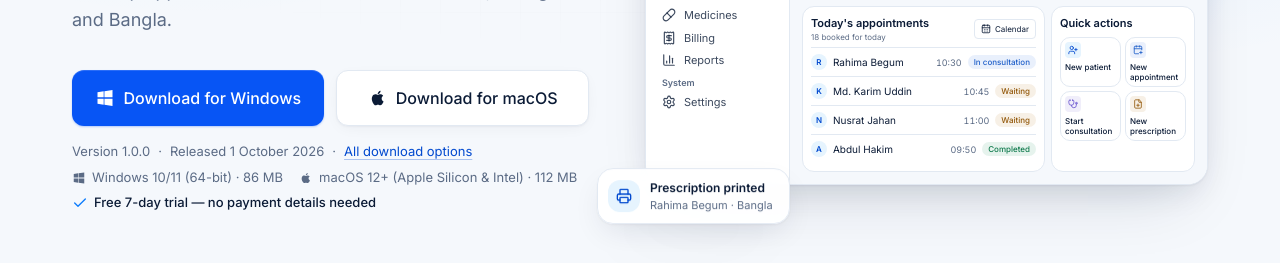
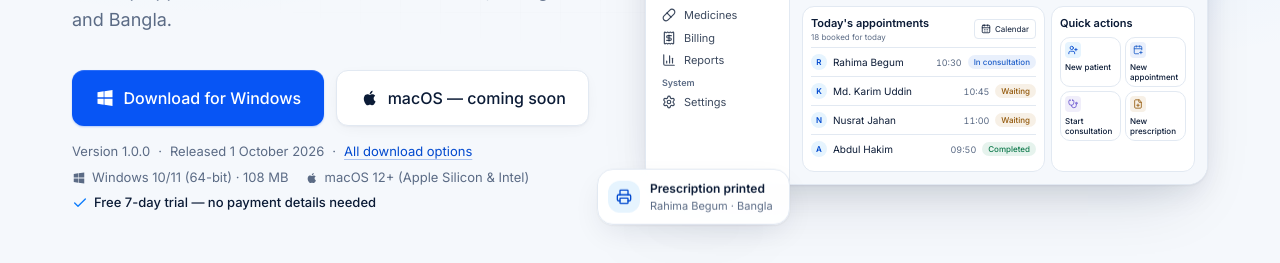
Before and after one commit to Qualixe/medidesk-landing, a Next.js app: page / in a window 1280 px wide. Shown: the part 413-676 px from the top of the page. Built offline with nearby package versions, Linux system fonts and the light colour scheme.

Commit message:
continue

```diff
--- a/src/app/download/page.tsx
+++ b/src/app/download/page.tsx
@@ -4,7 +4,7 @@ import { DownloadPage } from "@/components/download/download-page";
 export const metadata: Metadata = {
   title: "Download",
   description:
-    "Download MediDesk for Windows and macOS. Installation steps, system requirements and checksums.",
+    "Download MediDesk for Windows (macOS coming soon). Installation steps, system requirements and checksums.",
   alternates: { canonical: "/download" },
   openGraph: { url: "/download" },
 };
--- a/src/app/page.tsx
+++ b/src/app/page.tsx
@@ -37,9 +37,9 @@ export default function Home() {
       />
       <Hero />
       <TrustStrip />
-      <Features />
+      {/* <Features /> */}
       <PrescriptionShowcase />
-      <Security />
+
       <Pricing />
       <Faq />
       <FinalCta />
--- a/src/components/download/download-page.tsx
+++ b/src/components/download/download-page.tsx
@@ -120,11 +120,11 @@ export function DownloadPage() {
           <div className="mt-5 grid gap-4 md:grid-cols-2 [&>*]:min-w-0">
             <div>
               <p className="text-[0.8125rem] font-medium text-foreground">{d.verifyWindows}</p>
-              <Code>{`Get-FileHash .\\${downloads.windows.fileName} -Algorithm SHA256`}</Code>
+              <Code>{`Get-FileHash ".\\${downloads.windows.fileName}" -Algorithm SHA256`}</Code>
             </div>
             <div>
               <p className="text-[0.8125rem] font-medium text-foreground">{d.verifyMac}</p>
-              <Code>{`shasum -a 256 ~/Downloads/${downloads.mac.fileName}`}</Code>
+              <Code>{`shasum -a 256 "$HOME/Downloads/${downloads.mac.fileName}"`}</Code>
             </div>
           </div>
         </section>
--- a/src/config/downloads.ts
+++ b/src/config/downloads.ts
@@ -47,13 +47,13 @@ export const downloads: DownloadsConfig = {
   releaseDate: "2026-10-01",
   releaseNotesUrl: "https://github.com/your-org/medidesk/releases/latest",
   windows: {
-    url: "https://github.com/your-org/medidesk/releases/latest/download/MediDesk-Setup-1.0.0-x64.exe",
-    size: "86 MB",
-    fileName: "MediDesk-Setup-1.0.0-x64.exe",
+    url: "https://medidesk-downloads-production.up.railway.app/download",
+    size: "108 MB",
+    fileName: "MediDesk Setup.exe",
     sha256: "REPLACE_WITH_SHA256_OF_WINDOWS_INSTALLER",
   },
   mac: {
-    available: true,
+    available: false,
     url: "https://github.com/your-org/medidesk/releases/latest/download/MediDesk-1.0.0-universal.dmg",
     size: "112 MB",
     fileName: "MediDesk-1.0.0-universal.dmg",
--- a/src/i18n/bn.ts
+++ b/src/i18n/bn.ts
@@ -228,7 +228,7 @@ export const bn: Dictionary = {
     perMonth: "/মাস",
     perYear: "/বছর",
     save: "{amount} সাশ্রয়",
-    billedMonthly: "প্রতি মাসে বিকাশ বা নগদে পেমেন্ট",
+    billedMonthly: "প্রতি মাসে বিকাশে পেমেন্ট",
     perMonthEquivalent: "মাসে মাত্র {amount}, বছরে একবার পেমেন্ট",
     popular: "সবচেয়ে জনপ্রিয়",
     custom: "কাস্টম",
@@ -262,7 +262,7 @@ export const bn: Dictionary = {
     allIncludeTitle: "সব প্ল্যানেই থাকছে",
     allInclude: [
       "{days} দিনের ফ্রি ট্রায়াল",
-      "বিকাশ বা নগদে পেমেন্ট",
+      "বিকাশে পেমেন্ট",
       "এনক্রিপ্টেড ক্লাউড সিঙ্ক",
       "বাংলা ও English",
     ],
@@ -284,7 +284,7 @@ export const bn: Dictionary = {
       },
       {
         q: "কোন কোন মাধ্যমে পেমেন্ট করা যায়?",
-        a: "সাবস্ক্রিপশনের টাকা বিকাশ বা নগদে দিতে পারবেন। আর অ্যাপের ভেতরে রোগীদের নগদ, কার্ড, বিকাশ, নগদ বা ব্যাংক পেমেন্ট রেকর্ড করতে পারবেন।",
+        a: "আপাতত সাবস্ক্রিপশনের টাকা বিকাশে দিতে পারবেন। আর অ্যাপের ভেতরে রোগীদের নগদ, কার্ড, বিকাশ, নগদ বা ব্যাংক পেমেন্ট রেকর্ড করতে পারবেন।",
       },
       {
         q: "নিজের প্যাড বা লেটারহেডে প্রিন্ট করা যাবে?",
@@ -403,7 +403,7 @@ export const bn: Dictionary = {
         },
         {
           h: "ফ্রি ট্রায়াল ও সাবস্ক্রিপশন",
-          p: "[এই লেখাটি বদলান] ফ্রি ট্রায়াল, বিলিং মেয়াদ, বিকাশ/নগদে পেমেন্ট, নবায়ন ও রিফান্ডের নিয়ম লিখুন।",
+          p: "[এই লেখাটি বদলান] ফ্রি ট্রায়াল, বিলিং মেয়াদ, বিকাশে পেমেন্ট, নবায়ন ও রিফান্ডের নিয়ম লিখুন।",
         },
         {
           h: "গ্রহণযোগ্য ব্যবহার",
--- a/src/i18n/en.ts
+++ b/src/i18n/en.ts
@@ -230,7 +230,7 @@ export const en = {
     perMonth: "/month",
     perYear: "/year",
     save: "Save {amount}",
-    billedMonthly: "Billed monthly by bKash or Nagad",
+    billedMonthly: "Billed monthly via bKash",
     perMonthEquivalent: "Just {amount} a month, billed yearly",
     popular: "Most popular",
     custom: "Custom",
@@ -264,7 +264,7 @@ export const en = {
     allIncludeTitle: "Every plan includes",
     allInclude: [
       "{days}-day free trial",
-      "Pay with bKash or Nagad",
+      "Pay with bKash",
       "Encrypted cloud sync",
       "English & বাংলা",
     ],
@@ -286,7 +286,7 @@ export const en = {
       },
       {
         q: "Which payment methods can I use?",
-        a: "You can pay for your subscription with bKash or Nagad. Inside the app, you can record patient payments made by cash, card, bKash, Nagad or bank transfer.",
+        a: "Subscriptions are paid with bKash for now. Inside the app, you can record patient payments made by cash, card, bKash, Nagad or bank transfer.",
       },
       {
         q: "Can I print on my own pad or letterhead?",
@@ -405,7 +405,7 @@ export const en = {
         },
         {
           h: "Free trial and subscription",
-          p: "[REPLACE THIS TEXT] Describe the free trial, billing periods, payment by bKash/Nagad, renewals and refunds.",
+          p: "[REPLACE THIS TEXT] Describe the free trial, billing periods, payment by bKash, renewals and refunds.",
         },
         {
           h: "Acceptable use",
```
